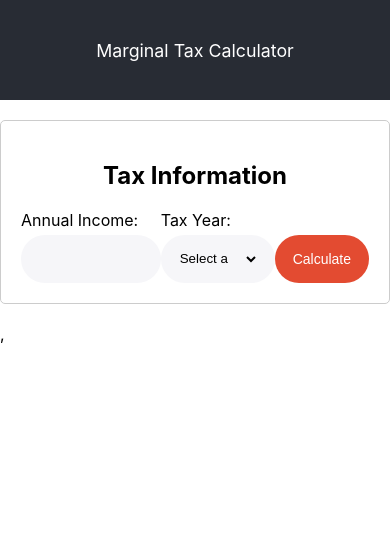
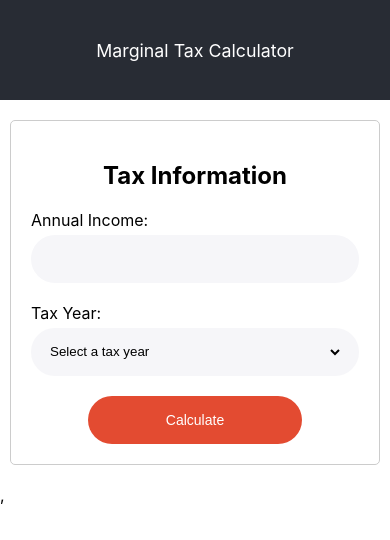
Before and after one commit to ishakmehta04/plus-grade, a React (Create React App) app: page / in a window 390 px wide. Shown: the top 540 px of the page. Built offline with nearby package versions, Linux system fonts and the light colour scheme.

Commit message:
Fixed mobile styles

```diff
--- a/src/components/TaxForm.tsx
+++ b/src/components/TaxForm.tsx
@@ -13,6 +13,10 @@ const FormContainer = styled.div`
 	padding: 20px;
 	border: 1px solid #ccc;
 	border-radius: 5px;
+
+	@media (max-width: 600px) {
+		margin: 20px 10px;
+  	}
 `;
 
 const FormTitle = styled.h2`
@@ -24,10 +28,19 @@ const Form = styled.form`
 	justify-content: space-between;
 	position: relative;
 	align-items: flex-end;
+
+	@media (max-width: 600px) {
+		flex-direction: column;
+		align-items: flex-start;
+		gap: 20px;
+  	}
 `;
 
 const InputGroup = styled.div`
 	text-align: left;
+	@media (max-width: 600px) {
+		width: 100%;
+  	}
 `;
 
 const Label = styled.label`
@@ -77,6 +90,11 @@ const CalculateButton = styled.button`
 		cursor: not-allowed;
 		background-color: #aab3bd;
 	}
+
+	@media (max-width: 600px) {
+		margin: auto;
+		width: 65%;
+  	}
 `;
 
 const ErrorMessage = styled.p`
--- a/src/components/TaxResult.tsx
+++ b/src/components/TaxResult.tsx
@@ -10,6 +10,10 @@ const TotalTax = styled.div`
 	justify-content: center;
 	align-items: center;
 	padding: 25px 0;
+
+	@media (max-width: 600px) {
+		flex-direction: column;
+  	}
 `;
 
 export const TaxResult: React.FC<{ income: number; tax: number }> = ({
@@ -33,13 +37,13 @@ export const TaxResult: React.FC<{ income: number; tax: number }> = ({
 				<PieChart
 					data-testid="pie-chart"
 					data={pieIncomeData}
-					style={{ width: '300px', height: '150px' }}
+					style={{ width: '325px', height: '150px' }}
 					label={({ dataEntry }) =>
 						`${dataEntry.title}: ${Math.round(dataEntry.percentage)}%`
 					}
 					labelPosition={112}
 					labelStyle={{
-						fontSize: '5px',
+						fontSize: '7px',
 						fill: '#000',
 					}}
 				/>
```
